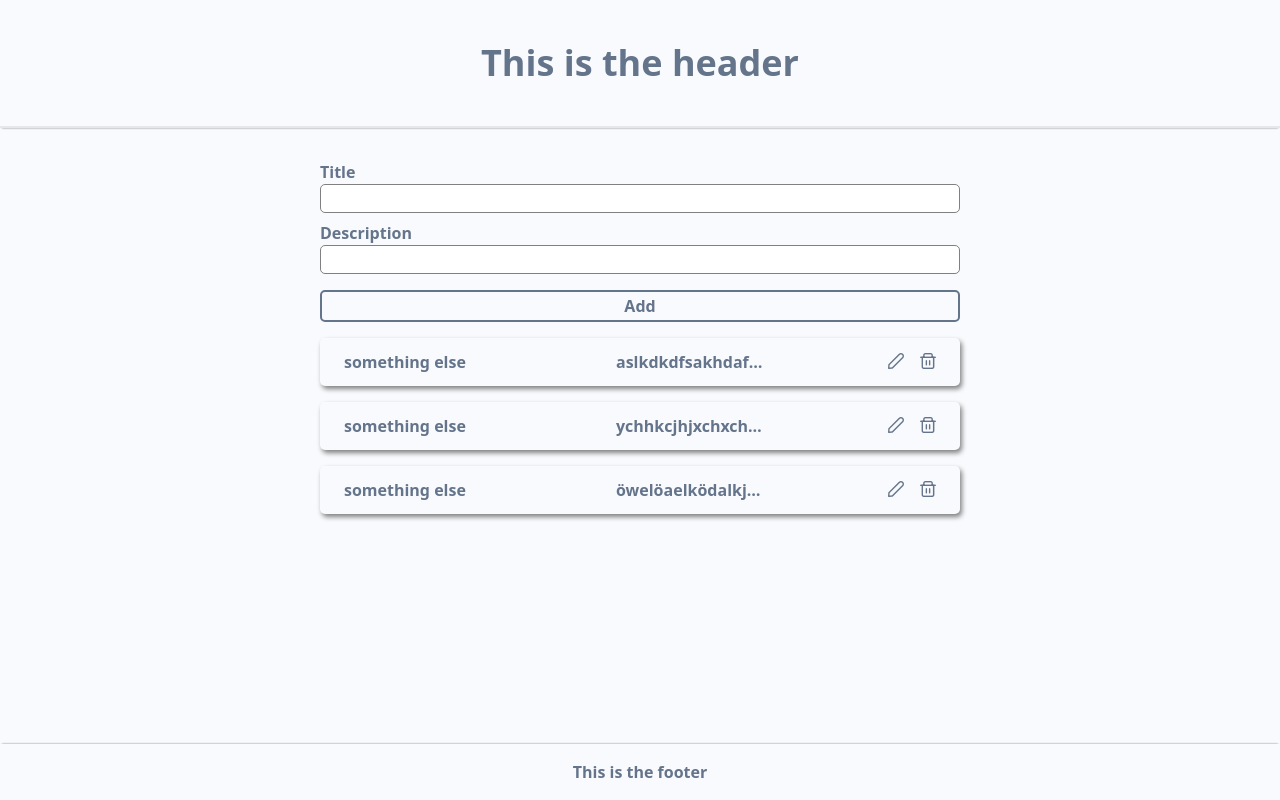
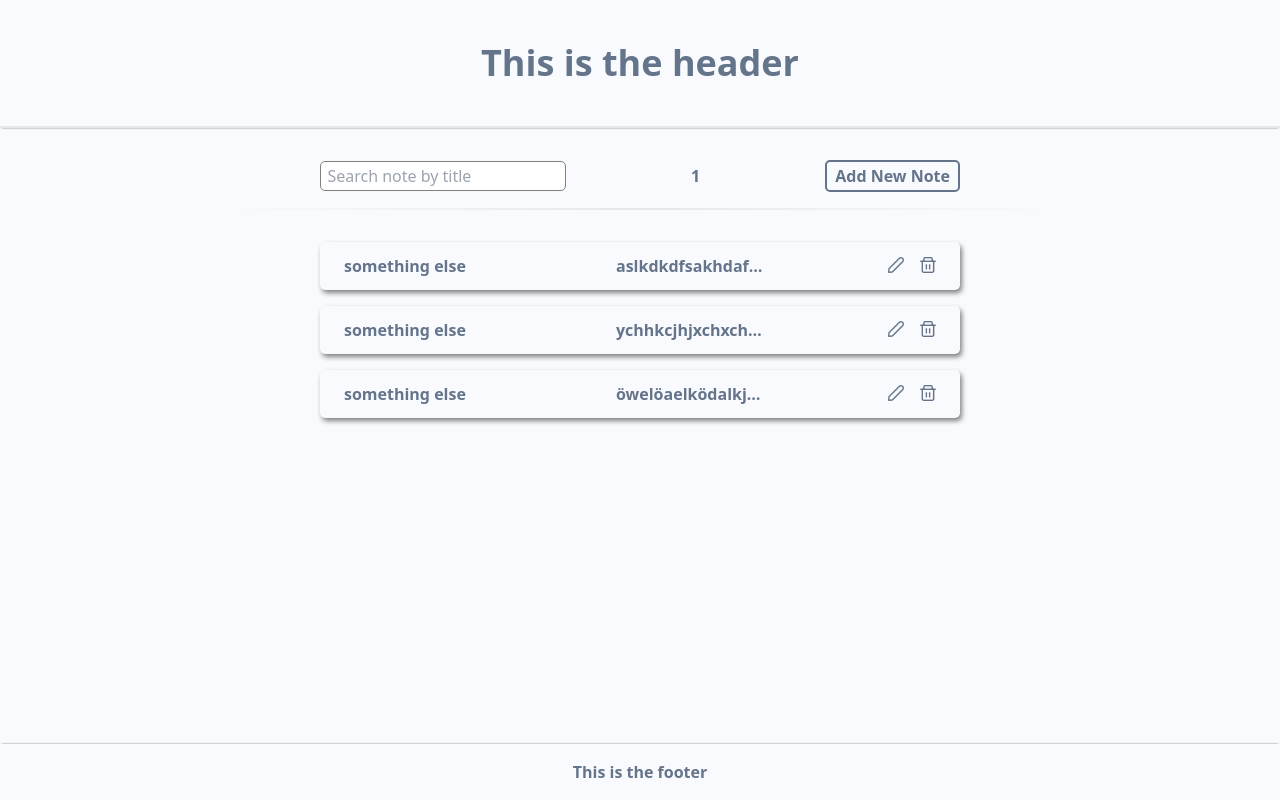
Before and after one commit to SemmelKorb/snowtes, a Vue app in the folder Snowtes/: page /notes in a window 1280 px wide. Built offline with nearby package versions, Linux system fonts and the light colour scheme; the HTML template or start-up script is replaced by a standard one.

Commit message:
work on note-controlbar - make some small other changes

```diff
--- a/Snowtes/src/assets/content.css
+++ b/Snowtes/src/assets/content.css
@@ -34,7 +34,7 @@
 }
 
 .input-field {
-    padding: 0.1rem 0.2rem 0.1rem 0.2rem;
+    padding: 0.1rem 0.4rem 0.1rem 0.4rem;
     font-weight: 500;
     border-width: 1px;
     border-radius: 5px;
@@ -77,6 +77,24 @@
     justify-content: center;
 }
 
+.border-div {
+    max-width: 840px;
+    width: 100%;
+    height: 2px;
+    margin: 0 auto 2rem auto;
+    background-image: linear-gradient(to right, var(--bg-color), #e5e7eb, var(--bg-color));
+}
+
+.note-controller-container {
+    max-width: 640px;
+    width: 90%;
+    margin: 0 auto 1rem auto;
+    display: flex;
+    align-items: center;
+    justify-content: center;
+    justify-content: space-between;
+}
+
 .not-found-container {
     display: flex;
     align-items: center;
--- /dev/null
+++ b/Snowtes/src/components/NoteControlBar.vue
@@ -0,0 +1,17 @@
+<script setup lang="ts">
+    import { useNoteStore } from '@/stores/NoteStore'
+
+    const noteStore = useNoteStore()
+    //make a extra fied in the note store for the filter
+</script>
+
+<template>
+    <div class="note-controller-container">
+        <input class="input-field" type="text" placeholder="Search note by title" v-model="noteStore.filter">
+        <p>{{ noteStore.page }}</p>
+        <button class="button">
+            <!--When the button is clicked then a poppup of the add note form should show up-->
+            Add New Note
+        </button>
+    </div>
+</template>
--- a/Snowtes/src/stores/NoteStore.ts
+++ b/Snowtes/src/stores/NoteStore.ts
@@ -8,7 +8,9 @@ export const useNoteStore = defineStore('NoteStore', {
             {id: 'b9f94d05-779b-4fb8-b8d4-69fd7c83146f', title: 'something else', description: 'aslkdkdfsakhdafkh', isPinned: true},
             {id: 'ac7ba626-8990-4d1d-9f43-e1941c38b7c3', title: 'something else', description: 'ychhkcjhjxchxchkcx', isPinned: false},
             {id: '98e1584e-18b8-457a-9c96-97e4e4643526', title: 'something else', description: 'öwelöaelködalkjdsklj', isPinned: false}
-        ] as Note[]
+        ] as Note[],
+        filter: '' as string,
+        page: 1 as number,
     }),
     getters: {
         getPinned(): Note[]{
@@ -16,6 +18,9 @@ export const useNoteStore = defineStore('NoteStore', {
         },
         getById(){
             return (noteId: string): Note | undefined => this.notes.find(note => note.id === noteId)
+        },
+        filterByTitle(): Note[]{
+            return this.notes.filter(note => note.title.toLowerCase().includes(this.filter.toLowerCase()))
         }
     },
     actions: {
@@ -40,7 +45,7 @@ export const useNoteStore = defineStore('NoteStore', {
         },
         updateNote(note: Note){
             const potentialDupe = this.getById(note.id)
-            if(!potentialDupe || potentialDupe.description === note.description && potentialDupe.title === note.title && potentialDupe.isPinned === note.isPinned) return
+            if(!potentialDupe || this.notes.includes(note)) return
 
             //make a function to update in the database
             this.removeNote(note.id)
@@ -50,6 +55,14 @@ export const useNoteStore = defineStore('NoteStore', {
             //make a function to update the pin thing in the database
             const note = this.notes.find(note => note.id === noteId)
             if(note) note.isPinned = !note.isPinned
+        },
+        updateFilter(expression: string){
+            this.filter = expression
+        },
+        updatePage(operator: '+' | '-'){
+            if(this.page === 1 && operator === '-') return
+            //get the information from the database what the last page is so a function -> get MaxPage
+            operator === '-' ? this.page-- : this.page++
         }
     }
 })
--- a/Snowtes/src/views/NoteView.vue
+++ b/Snowtes/src/views/NoteView.vue
@@ -1,15 +1,28 @@
 <script setup lang="ts">
+    import { ref } from 'vue'
     import AddNoteForm from '@/components/AddNoteForm.vue'
     import NoteDetails from '@/components/NoteDetails.vue'
     import { useNoteStore } from '@/stores/NoteStore'
+    import NoteControlBar from '@/components/NoteControlBar.vue'
 
     const noteStore = useNoteStore()
+
 </script>
 
 <template>
     <main>
-        <AddNoteForm/>
+        <NoteControlBar/>
+
+        <div class="border-div"/>
+
         <NoteDetails
+            v-if="noteStore.filter !== ''"
+            v-for='note in noteStore.filterByTitle'
+            :key='note.id'
+            :note='note'/>
+
+        <NoteDetails
+            v-if="noteStore.filter === ''"
             v-for='note in noteStore.notes'
             :key='note.id'
             :note='note'/>
```
